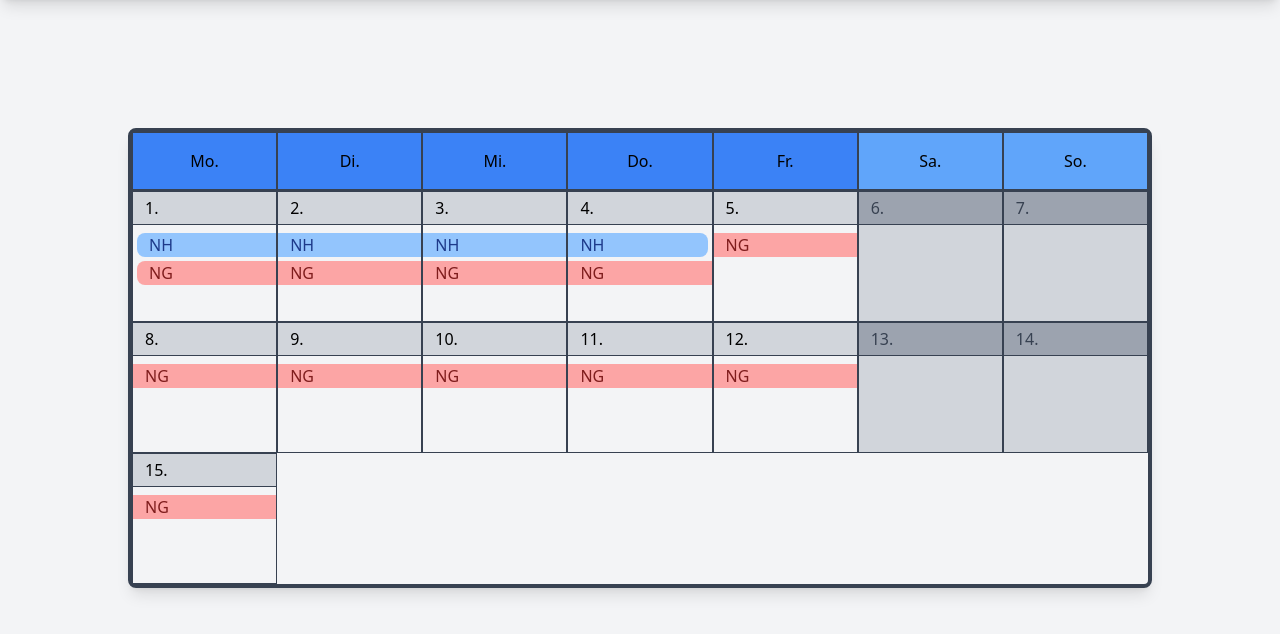
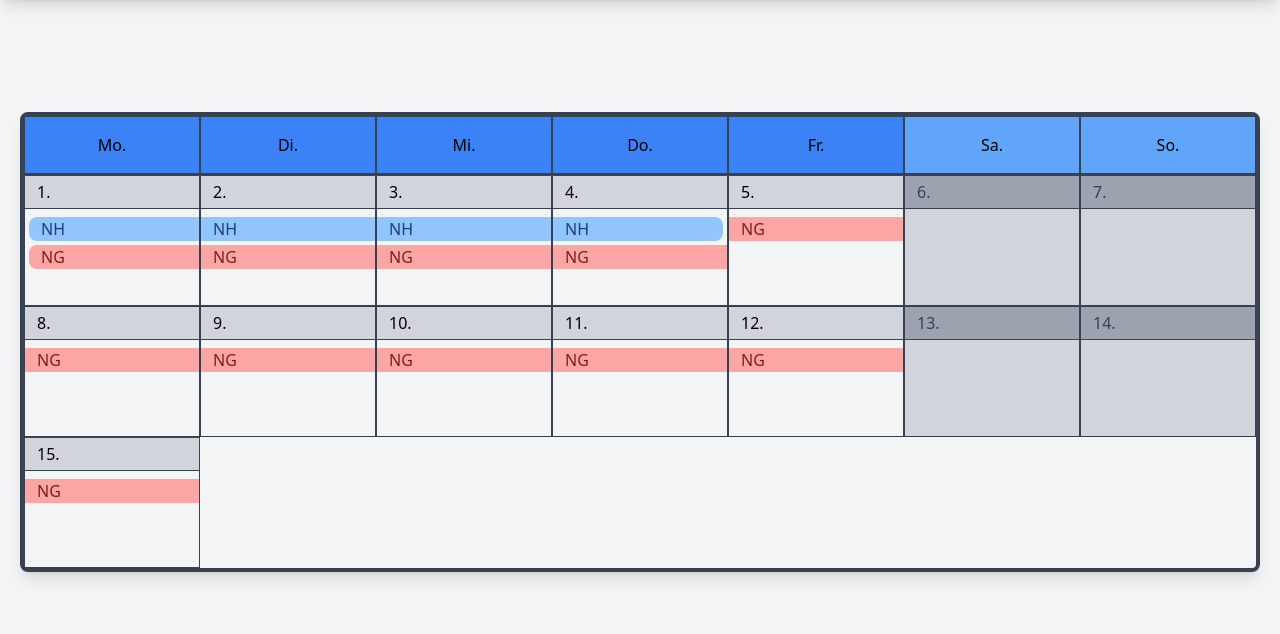
Before and after one commit to NaizenKrb/praktikums-projekt, a plain HTML site: page workspace/index2.html in a window 1280 px wide. Shown: the part 76-710 px from the top of the page. Drawn offline with nearby package versions, Linux system fonts and the light colour scheme.

Commit message:
changed margins to suit all devices

```diff
--- a/workspace/index2.html
+++ b/workspace/index2.html
@@ -28,28 +28,28 @@
         </div>
     </header>
     <main class="w-full">
-        <div class="m-32 border-4 border-gray-700 rounded-lg shadow-lg" id="calendar">
+        <div class="mt-28 mx-5 border-4 border-gray-700 rounded-lg shadow-lg" id="calendar">
 
-            <div class="grid grid-cols-7 text-center bg-blue-500 sticky top-[75px] overflow-hidden" id="table-header">
-                <div class="p-4 border border-gray-700 border-b-2 truncate">
+            <div class="grid grid-cols-7 text-center bg-blue-500 sticky top-[75px] overflow-hidden " id="table-header">
+                <div class="py-4 px-3 border border-gray-700 border-b-2 truncate">
                     Mo.
                 </div>
-                <div class="p-4 border border-gray-700 border-b-2 truncate">
+                <div class="py-4 px-3 border border-gray-700 border-b-2 truncate">
                     Di.
                 </div>
-                <div class="p-4 border border-gray-700 border-b-2 truncate">
+                <div class="py-4 px-3 border border-gray-700 border-b-2 truncate">
                     Mi.
                 </div>
-                <div class="p-4  border border-gray-700 border-b-2 truncate">
+                <div class="py-4 px-3 border border-gray-700 border-b-2 truncate">
                     Do.
                 </div>
-                <div class="p-4 border border-gray-700 border-b-2 truncate">
+                <div class="py-4 px-4 border border-gray-700 border-b-2 truncate">
                     Fr.
                 </div>
-                <div class="p-4 border border-gray-700 border-b-2 bg-blue-400 truncate">
+                <div class="py-4 px-4 border border-gray-700 border-b-2 bg-blue-400 truncate">
                     Sa.
                 </div>
-                <div class="p-4 border border-gray-700 border-b-2 bg-blue-400 truncate">
+                <div class="py-4 px-4 border border-gray-700 border-b-2 bg-blue-400 truncate">
                     So.
                 </div>
             </div>
@@ -59,7 +59,7 @@
                     <div class="border-b border-gray-700 bg-gray-300 py-1 px-3">
                         1.
                     </div>
-                    <div class="py-1 h-full">
+                    <div class="py-1 h-24"">
                         <div class="px-3 my-1 ml-1 rounded-l-lg text-blue-900 bg-blue-300">
                             NH
                         </div>
```
